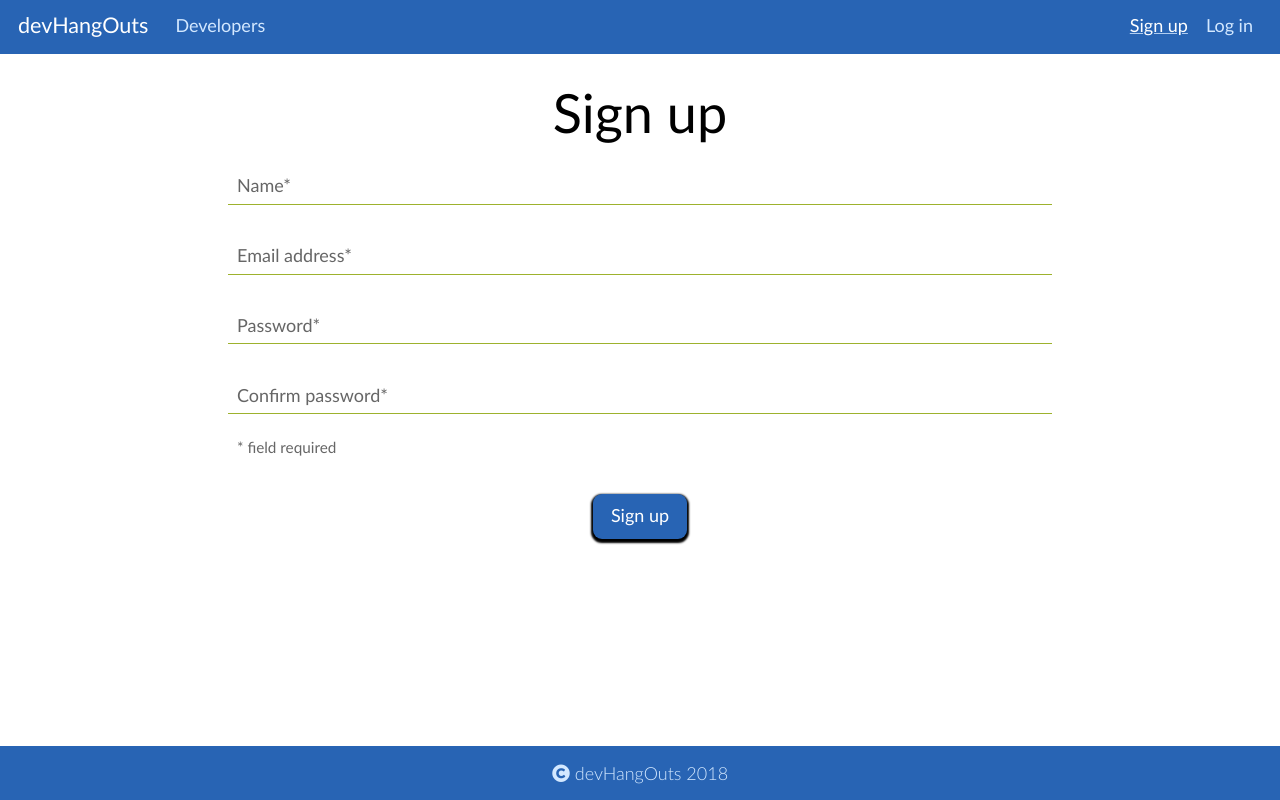
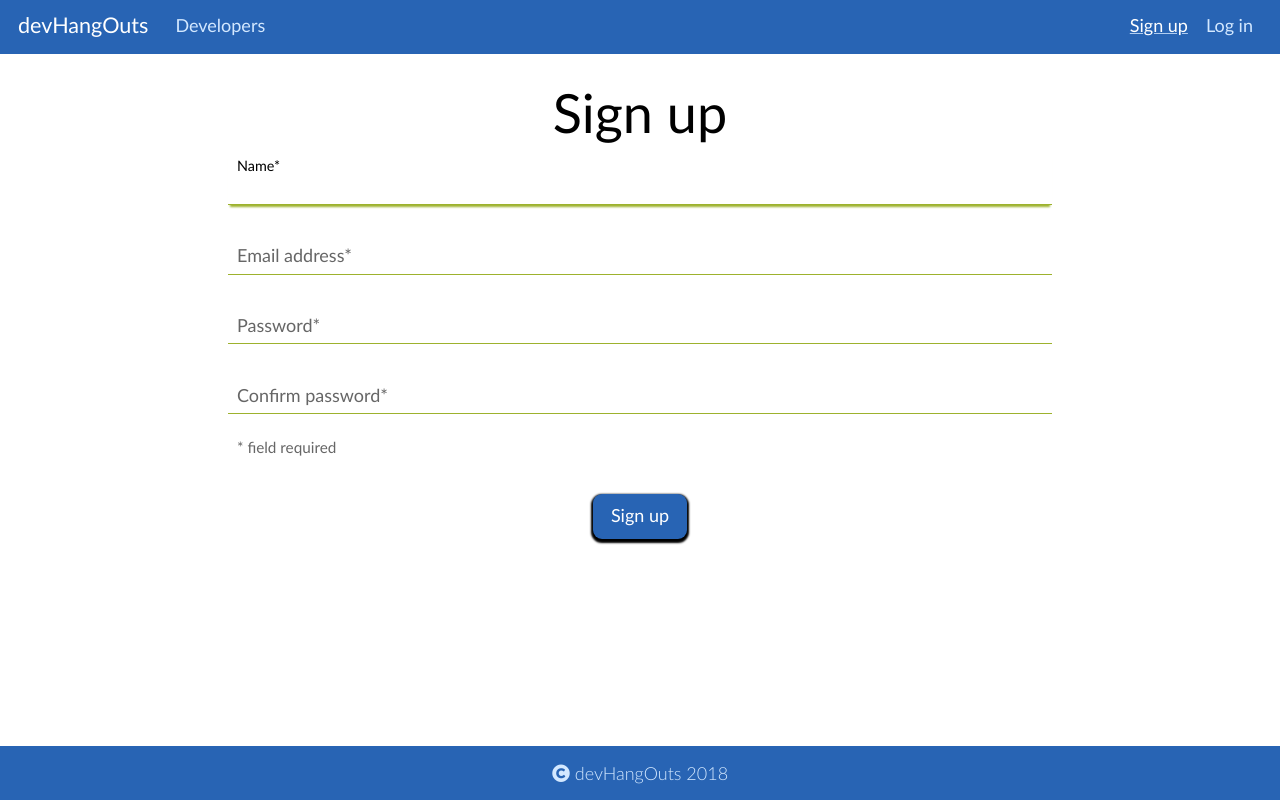
Before and after one commit to robertg042/devHangOuts, a React app in the folder client/: page /signup in a window 1280 px wide. Built offline with nearby package versions, Linux system fonts and the light colour scheme.

Commit message:
focus on 1st element in signup from added

```diff
--- a/client/src/components/SignupForm/SignupForm.js
+++ b/client/src/components/SignupForm/SignupForm.js
@@ -82,11 +82,17 @@ class SignupForm extends Component {
     this.state.form.password2.error = this.props.serverSideErrors.password2;
   }
 
+  componentDidMount() {
+    this.inputRef.current.focus();
+  }
+
   componentWillUnmount() {
     if (this.props.serverSideErrors) {
       this.props.clearErrors();
     }
   }
+
+  inputRef = React.createRef();
 
   checkForRequired = () => {
     const atLeastOneRequired = Object.keys(this.state.form)
@@ -165,11 +171,14 @@ class SignupForm extends Component {
           className={classes.SignupForm}
         >
           <div className={classes.Title}>Sign up</div>
-          {formElements.map(element => (
-            <TextInput
+          {formElements.map(element => {
+            // debugger;
+
+            return (<TextInput
               key={element.id}
               id={element.id}
               name={element.name}
+              ref={element.name === "name" ? this.inputRef : null}
               inputType={element.inputType}
               labelText={element.labelText}
               info={element.info}
@@ -178,8 +187,8 @@ class SignupForm extends Component {
               disabled={element.disabled}
               isRequired={element.isRequired}
               handleChange={this.handleChange}
-            />
-          ))}
+            />);
+          })}
           {requiredInfoTip}
         </form>
         <Button
```
Also changed, not shown: client/.eslintrc.js.
